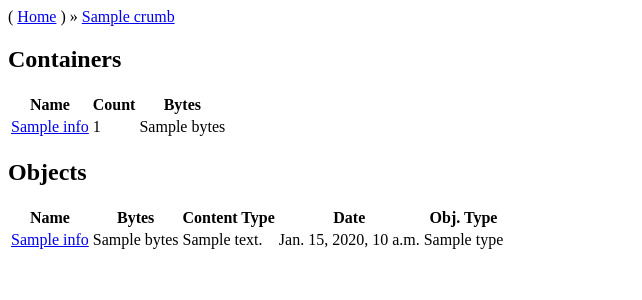
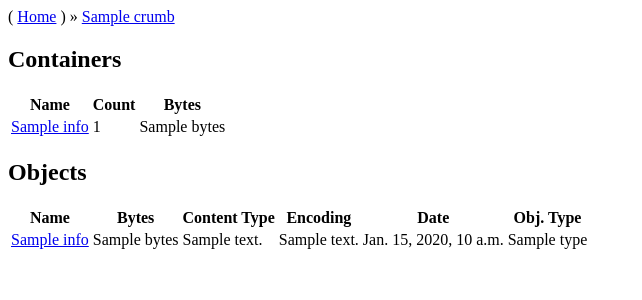
Before and after one commit to ryan-roemer/django-cloud-browser, a Django app: template cloud_browser/templates/cloud_browser/browser.html in a window 1280 px wide. Shown: the top 300 px of the page, without its empty margins (0-642 px from the left). Run offline with Django 3.2, Linux system fonts and the light colour scheme; the template is opened without the code that fills it: most values are stand-ins (such as "Sample title", 1, 10 or a date in 2020); parts of the project's set-up code (start-up, migrations or seed data) failed here and were passed over.

Commit message:
View: Add smart content type/encoding.

```diff
--- a/cloud_browser/templates/cloud_browser/browser.html
+++ b/cloud_browser/templates/cloud_browser/browser.html
@@ -39,6 +39,7 @@ Cloud Browser - {{ path }}
     <th>Name</th>
     <th>Bytes</th>
     <th>Content Type</th>
+    <th>Encoding</th>
     <th>Date</th>
     <th>Obj. Type</th>
   </thead>
@@ -53,8 +54,9 @@ Cloud Browser - {{ path }}
             {{ info.basename }}</a></td>
         {% endif %}
         <td>{{ info.bytes }}</td>
-        <td>{{ info.content_type }}</td>
-        <td>{{ info.last_modified }}</td>
+        <td>{{ info.smart_content_type|default_if_none:'' }}</td>
+        <td>{{ info.smart_content_encoding|default_if_none:'' }}</td>
+        <td>{{ info.last_modified|default_if_none:'' }}</td>
         <td>{{ info.type }}</td>
       </tr>
     {% endfor %}
--- a/cloud_browser/views.py
+++ b/cloud_browser/views.py
@@ -9,13 +9,13 @@ from cloud_browser.common import SEP, path_parts, path_join, path_yield
 from cloud_browser.cloud import get_connection, CloudObject
 
 
-def _get_objects(container_obj, object_path):
+def _get_objects(container_obj, object_path, marker=None):
     """Get object information."""
 
     object_limit = 20
     object_path = object_path + SEP if object_path else ''
     object_infos = container_obj.list_objects_info(
-        limit=object_limit, delimiter=SEP, prefix=object_path)
+        limit=object_limit, delimiter=SEP, prefix=object_path, marker=marker)
 
     return [CloudObject.from_info(container_obj, x) for x in object_infos]
 
```
